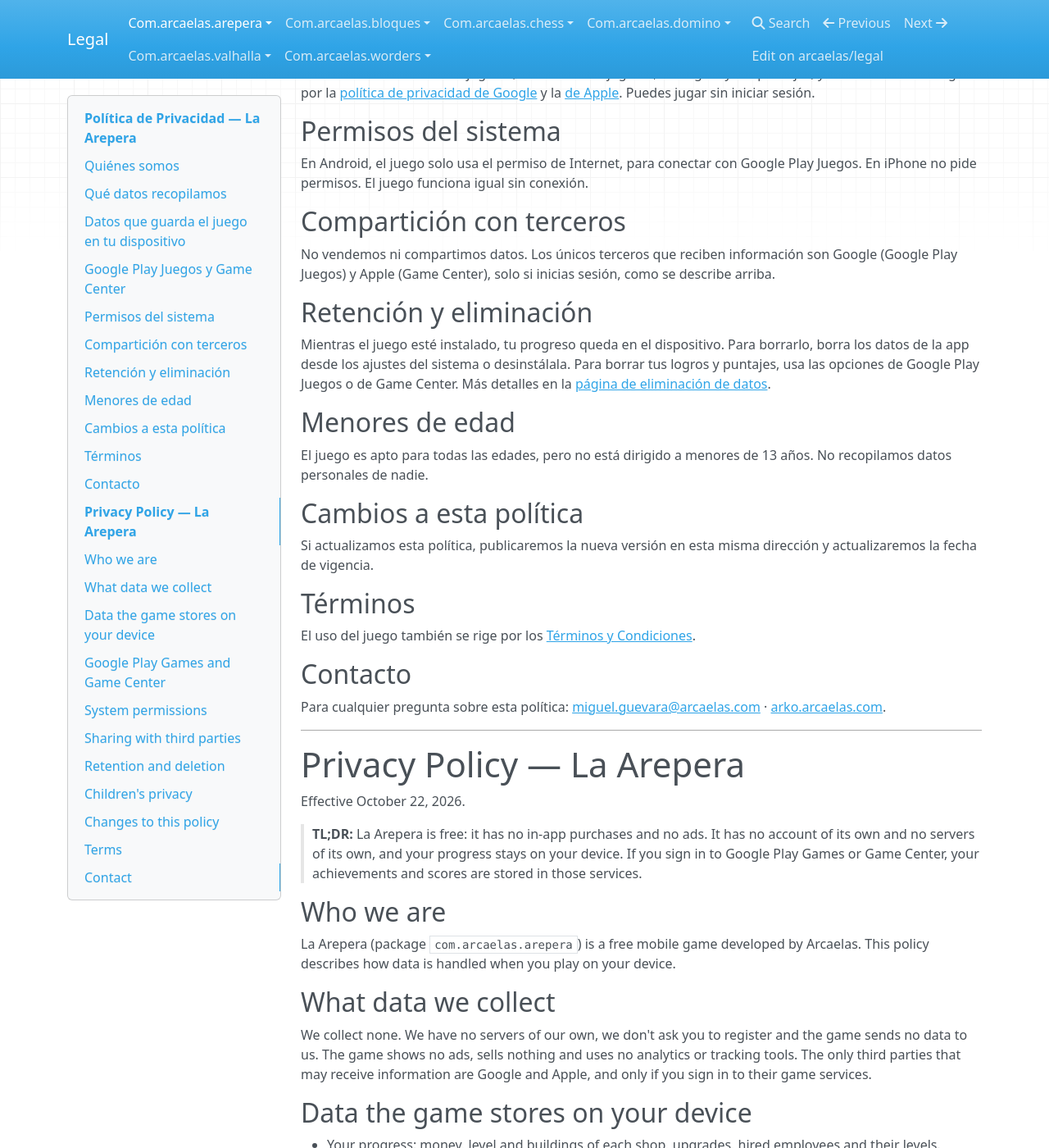
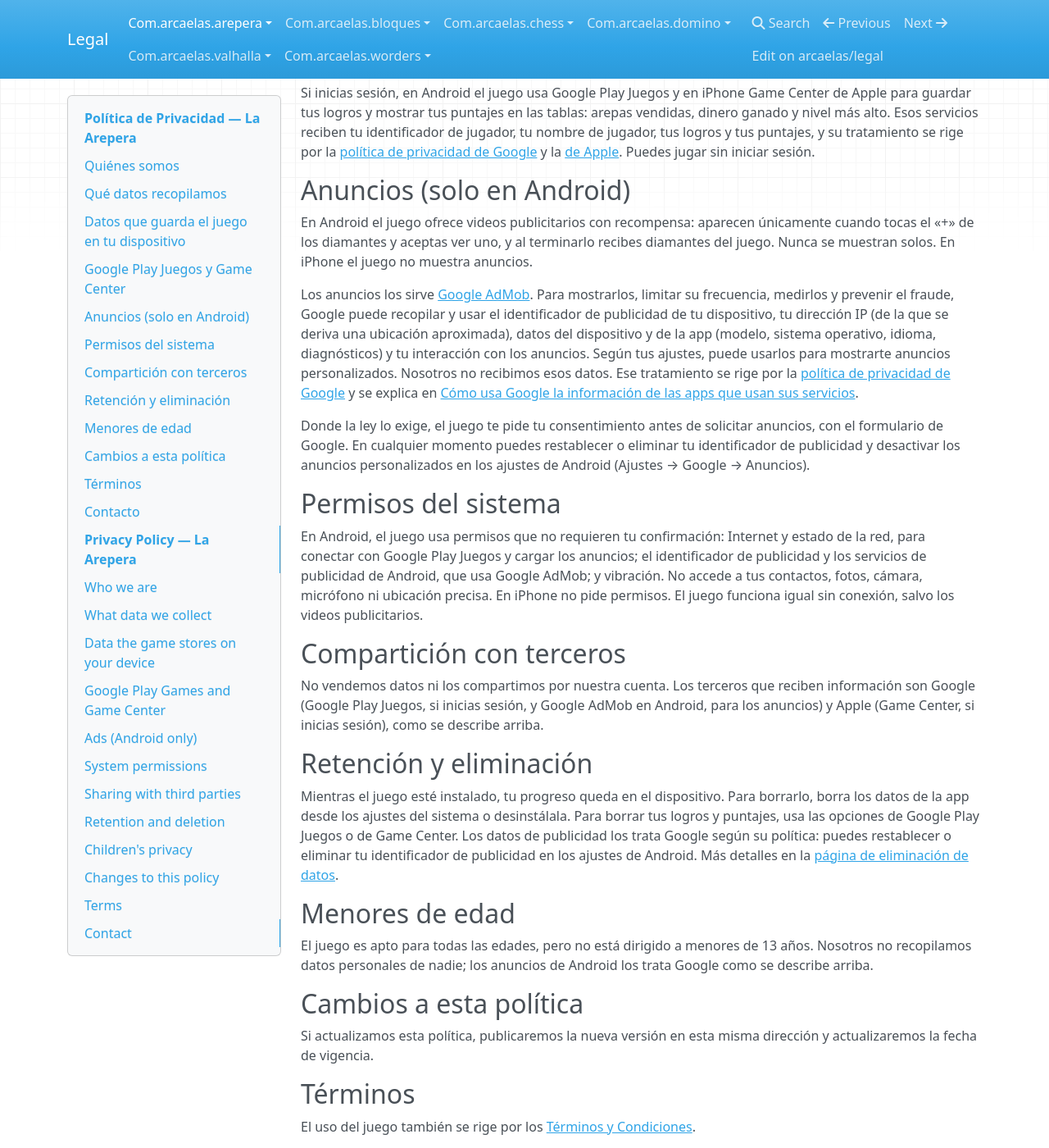
Before and after one commit to arcaelas/legal, an MkDocs documentation site: the page built from docs/com.arcaelas.arepera/privacy/README.md, in a window 1280 px wide and 1400 px high, scrolled down 779 px. Shown: the whole window at 82% size. Built offline with MkDocs 1.6.1, drawn with Linux system fonts in a browser that asks for light colours; nearby versions of some CDN libraries; some of the changed text lies outside the part shown.

Commit message:
La Arepera: videos con recompensa de AdMob en privacidad, términos y soporte (#32)

```diff
--- a/docs/com.arcaelas.arepera/privacy/README.md
+++ b/docs/com.arcaelas.arepera/privacy/README.md
@@ -6,9 +6,9 @@ title: Política de Privacidad — La Arepera
 
 # Política de Privacidad — La Arepera
 
-Vigente desde el 22 de octubre de 2026.
+Vigente desde el 21 de noviembre de 2026.
 
-> **TL;DR:** La Arepera es gratuita: no tiene compras dentro de la app ni anuncios. No pide cuenta propia ni tiene servidores propios, y tu progreso queda en tu dispositivo. Si inicias sesión en Google Play Juegos o Game Center, tus logros y puntajes se guardan en esos servicios.
+> **TL;DR:** La Arepera es gratuita y no tiene compras dentro de la app. En Android puedes ver, solo si tú lo pides, videos publicitarios a cambio de diamantes: los sirve Google AdMob, que usa el identificador de publicidad de tu dispositivo. El juego no pide cuenta propia ni tiene servidores propios, y tu progreso queda en tu dispositivo. Si inicias sesión en Google Play Juegos o Game Center, tus logros y puntajes se guardan en esos servicios.
 
 ## Quiénes somos
 
@@ -16,7 +16,7 @@ La Arepera (paquete `com.arcaelas.arepera`) es un juego móvil gratuito desarrol
 
 ## Qué datos recopilamos
 
-Nosotros, ninguno. No tenemos servidores propios, no pedimos registro y el juego no nos envía datos. El juego no muestra anuncios, no vende nada y no usa herramientas de analítica ni de rastreo. Los únicos terceros que pueden recibir información son Google y Apple, y solo si inicias sesión en sus servicios de juego.
+Nosotros, ninguno. No tenemos servidores propios, no pedimos registro y el juego no nos envía datos. El juego no vende nada y no usa herramientas de analítica. Los terceros que pueden recibir información son Google y Apple, si inicias sesión en sus servicios de juego, y Google AdMob en Android, para los videos publicitarios que se describen abajo.
 
 ## Datos que guarda el juego en tu dispositivo
 
@@ -30,21 +30,29 @@ Estos datos viven en el almacenamiento de la aplicación dentro de tu dispositiv
 
 Si inicias sesión, en Android el juego usa Google Play Juegos y en iPhone Game Center de Apple para guardar tus logros y mostrar tus puntajes en las tablas: arepas vendidas, dinero ganado y nivel más alto. Esos servicios reciben tu identificador de jugador, tu nombre de jugador, tus logros y tus puntajes, y su tratamiento se rige por la [política de privacidad de Google](https://policies.google.com/privacy?hl=es) y la [de Apple](https://www.apple.com/legal/privacy/es/). Puedes jugar sin iniciar sesión.
 
+## Anuncios (solo en Android)
+
+En Android el juego ofrece videos publicitarios con recompensa: aparecen únicamente cuando tocas el «+» de los diamantes y aceptas ver uno, y al terminarlo recibes diamantes del juego. Nunca se muestran solos. En iPhone el juego no muestra anuncios.
+
+Los anuncios los sirve [Google AdMob](https://admob.google.com/). Para mostrarlos, limitar su frecuencia, medirlos y prevenir el fraude, Google puede recopilar y usar el identificador de publicidad de tu dispositivo, tu dirección IP (de la que se deriva una ubicación aproximada), datos del dispositivo y de la app (modelo, sistema operativo, idioma, diagnósticos) y tu interacción con los anuncios. Según tus ajustes, puede usarlos para mostrarte anuncios personalizados. Nosotros no recibimos esos datos. Ese tratamiento se rige por la [política de privacidad de Google](https://policies.google.com/privacy?hl=es) y se explica en [Cómo usa Google la información de las apps que usan sus servicios](https://policies.google.com/technologies/partner-sites?hl=es).
+
+Donde la ley lo exige, el juego te pide tu consentimiento antes de solicitar anuncios, con el formulario de Google. En cualquier momento puedes restablecer o eliminar tu identificador de publicidad y desactivar los anuncios personalizados en los ajustes de Android (Ajustes → Google → Anuncios).
+
 ## Permisos del sistema
 
-En Android, el juego solo usa el permiso de Internet, para conectar con Google Play Juegos. En iPhone no pide permisos. El juego funciona igual sin conexión.
+En Android, el juego usa permisos que no requieren tu confirmación: Internet y estado de la red, para conectar con Google Play Juegos y cargar los anuncios; el identificador de publicidad y los servicios de publicidad de Android, que usa Google AdMob; y vibración. No accede a tus contactos, fotos, cámara, micrófono ni ubicación precisa. En iPhone no pide permisos. El juego funciona igual sin conexión, salvo los videos publicitarios.
 
 ## Compartición con terceros
 
-No vendemos ni compartimos datos. Los únicos terceros que reciben información son Google (Google Play Juegos) y Apple (Game Center), solo si inicias sesión, como se describe arriba.
+No vendemos datos ni los compartimos por nuestra cuenta. Los terceros que reciben información son Google (Google Play Juegos, si inicias sesión, y Google AdMob en Android, para los anuncios) y Apple (Game Center, si inicias sesión), como se describe arriba.
 
 ## Retención y eliminación
 
-Mientras el juego esté instalado, tu progreso queda en el dispositivo. Para borrarlo, borra los datos de la app desde los ajustes del sistema o desinstálala. Para borrar tus logros y puntajes, usa las opciones de Google Play Juegos o de Game Center. Más detalles en la [página de eliminación de datos](../deletion/).
+Mientras el juego esté instalado, tu progreso queda en el dispositivo. Para borrarlo, borra los datos de la app desde los ajustes del sistema o desinstálala. Para borrar tus logros y puntajes, usa las opciones de Google Play Juegos o de Game Center. Los datos de publicidad los trata Google según su política: puedes restablecer o eliminar tu identificador de publicidad en los ajustes de Android. Más detalles en la [página de eliminación de datos](../deletion/).
 
 ## Menores de edad
 
-El juego es apto para todas las edades, pero no está dirigido a menores de 13 años. No recopilamos datos personales de nadie.
+El juego es apto para todas las edades, pero no está dirigido a menores de 13 años. Nosotros no recopilamos datos personales de nadie; los anuncios de Android los trata Google como se describe arriba.
 
 ## Cambios a esta política
 
@@ -62,9 +70,9 @@ Para cualquier pregunta sobre esta política: [miguel.guevara@arcaelas.com](mail
 
 # Privacy Policy — La Arepera
 
-Effective October 22, 2026.
+Effective November 21, 2026.
 
-> **TL;DR:** La Arepera is free: it has no in-app purchases and no ads. It has no account of its own and no servers of its own, and your progress stays on your device. If you sign in to Google Play Games or Game Center, your achievements and scores are stored in those services.
+> **TL;DR:** La Arepera is free and has no in-app purchases. On Android you can watch, only when you ask for it, video ads in exchange for diamonds: they are served by Google AdMob, which uses your device's advertising ID. The game has no account of its own and no servers of its own, and your progress stays on your device. If you sign in to Google Play Games or Game Center, your achievements and scores are stored in those services.
 
 ## Who we are
 
@@ -72,7 +80,7 @@ La Arepera (package `com.arcaelas.arepera`) is a free mobile game developed by A
 
 ## What data we collect
 
-We collect none. We have no servers of our own, we don't ask you to register and the game sends no data to us. The game shows no ads, sells nothing and uses no analytics or tracking tools. The only third parties that may receive information are Google and Apple, and only if you sign in to their game services.
+We collect none. We have no servers of our own, we don't ask you to register and the game sends no data to us. The game sells nothing and uses no analytics tools. The third parties that may receive information are Google and Apple, if you sign in to their game services, and Google AdMob on Android, for the video ads described below.
 
 ## Data the game stores on your device
 
@@ -86,21 +94,29 @@ This data lives in the app's storage on your device and never leaves it.
 
 If you sign in, the game uses Google Play Games on Android and Apple Game Center on iPhone to store your achievements and show your scores on the leaderboards: arepas sold, money earned and highest level. Those services receive your player ID, player name, achievements and scores, under [Google's privacy policy](https://policies.google.com/privacy) and [Apple's](https://www.apple.com/legal/privacy/). You can play without signing in.
 
+## Ads (Android only)
+
+On Android the game offers rewarded video ads: they appear only when you tap the “+” next to your diamonds and agree to watch one, and when it ends you receive in-game diamonds. They are never shown on their own. On iPhone the game shows no ads.
+
+The ads are served by [Google AdMob](https://admob.google.com/). To show them, cap their frequency, measure them and prevent fraud, Google may collect and use your device's advertising ID, your IP address (from which an approximate location is derived), device and app data (model, operating system, language, diagnostics) and your interaction with the ads. Depending on your settings, it may use them to show you personalized ads. We do not receive that data. That processing is governed by [Google's privacy policy](https://policies.google.com/privacy) and explained in [How Google uses information from apps that use its services](https://policies.google.com/technologies/partner-sites).
+
+Where the law requires it, the game asks for your consent before requesting ads, with Google's form. At any time you can reset or delete your advertising ID and turn off personalized ads in the Android settings (Settings → Google → Ads).
+
 ## System permissions
 
-On Android, the game only uses the Internet permission, to connect to Google Play Games. On iPhone it asks for no permissions. The game works the same offline.
+On Android, the game uses permissions that need no confirmation from you: Internet and network state, to connect to Google Play Games and load the ads; the advertising ID and Android's advertising services, used by Google AdMob; and vibration. It does not access your contacts, photos, camera, microphone or precise location. On iPhone it asks for no permissions. The game works the same offline, except for the video ads.
 
 ## Sharing with third parties
 
-We do not sell or share data. The only third parties that receive information are Google (Google Play Games) and Apple (Game Center), only if you sign in, as described above.
+We do not sell data or share it ourselves. The third parties that receive information are Google (Google Play Games, if you sign in, and Google AdMob on Android, for the ads) and Apple (Game Center, if you sign in), as described above.
 
 ## Retention and deletion
 
-While the game is installed, your progress stays on the device. To delete it, clear the app data from the system settings or uninstall the app. To delete your achievements and scores, use the options of Google Play Games or Game Center. More details on the [data deletion page](../deletion/).
+While the game is installed, your progress stays on the device. To delete it, clear the app data from the system settings or uninstall the app. To delete your achievements and scores, use the options of Google Play Games or Game Center. Advertising data is handled by Google under its policy: you can reset or delete your advertising ID in the Android settings. More details on the [data deletion page](../deletion/).
 
 ## Children's privacy
 
-The game is suitable for all ages but is not directed to children under 13. We collect no personal data from anyone.
+The game is suitable for all ages but is not directed to children under 13. We collect no personal data from anyone; the ads on Android are handled by Google as described above.
 
 ## Changes to this policy
 
```
Also changed, not shown: docs/com.arcaelas.arepera/support/README.md (+2 -2 lines), docs/com.arcaelas.arepera/terms/README.md (+4 -4 lines).
